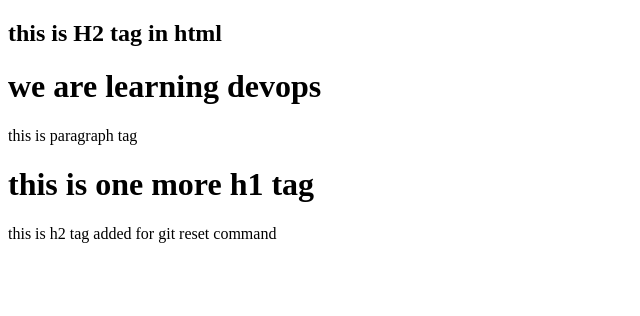
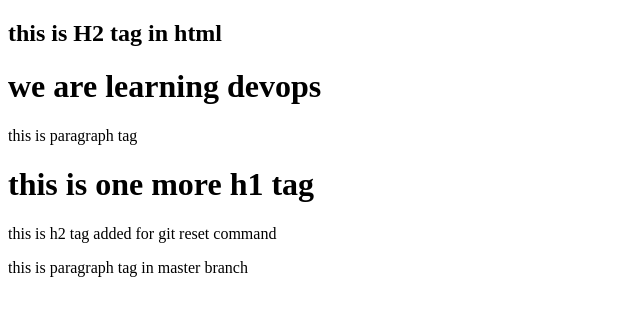
Before and after one commit to Nextgen-Cloud-Developers/hdfc-mobile-app, a plain HTML site: page index.html in a window 1280 px wide. Shown: the whole page, without its empty margins (0-640 px from the left). Drawn offline with Linux system fonts and the light colour scheme.

Commit message:
added p tag in master branch

```diff
--- a/index.html
+++ b/index.html
@@ -11,7 +11,7 @@
 <p>this is paragraph tag</p>
 <h1>this is one more h1 tag</h1>
 </h2>this is h2 tag added for git reset command
-
+   <p>this is paragraph tag in master branch</p>
 </h1>
     </body>
 </html>
```
